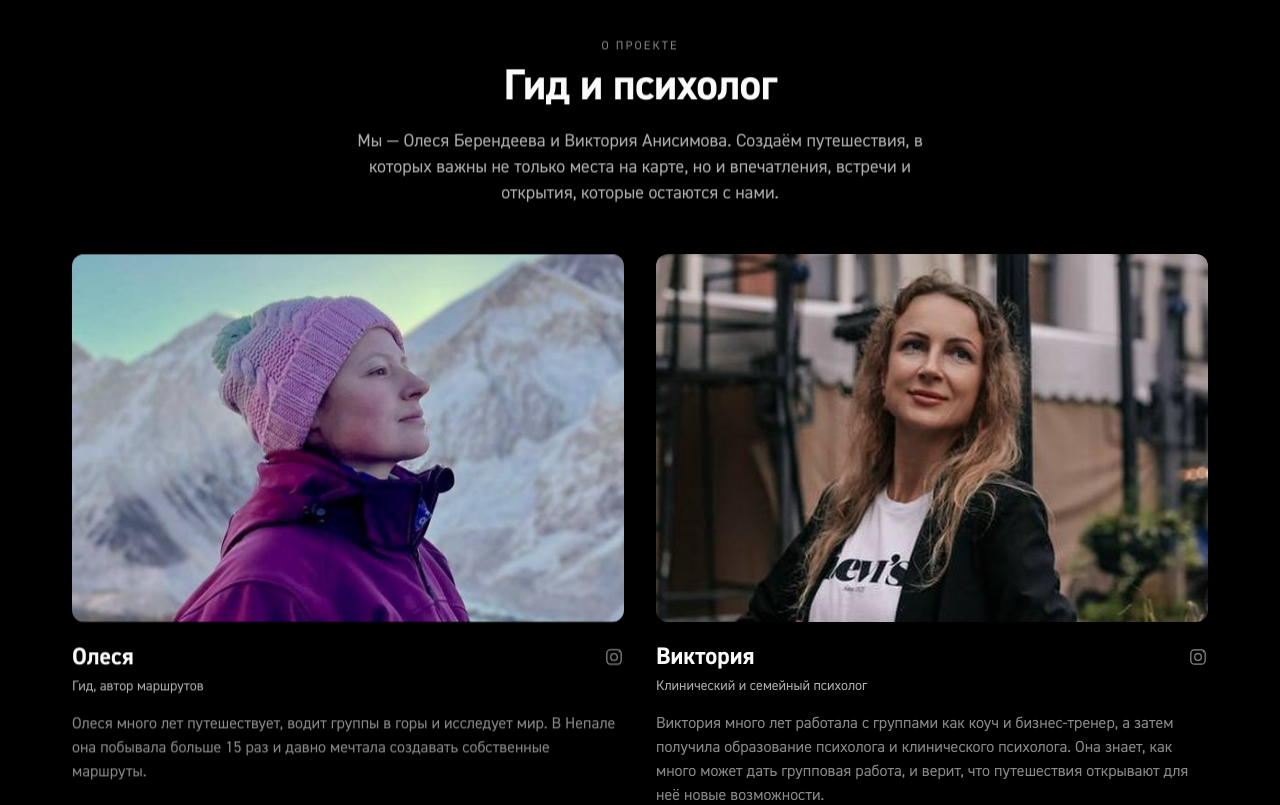
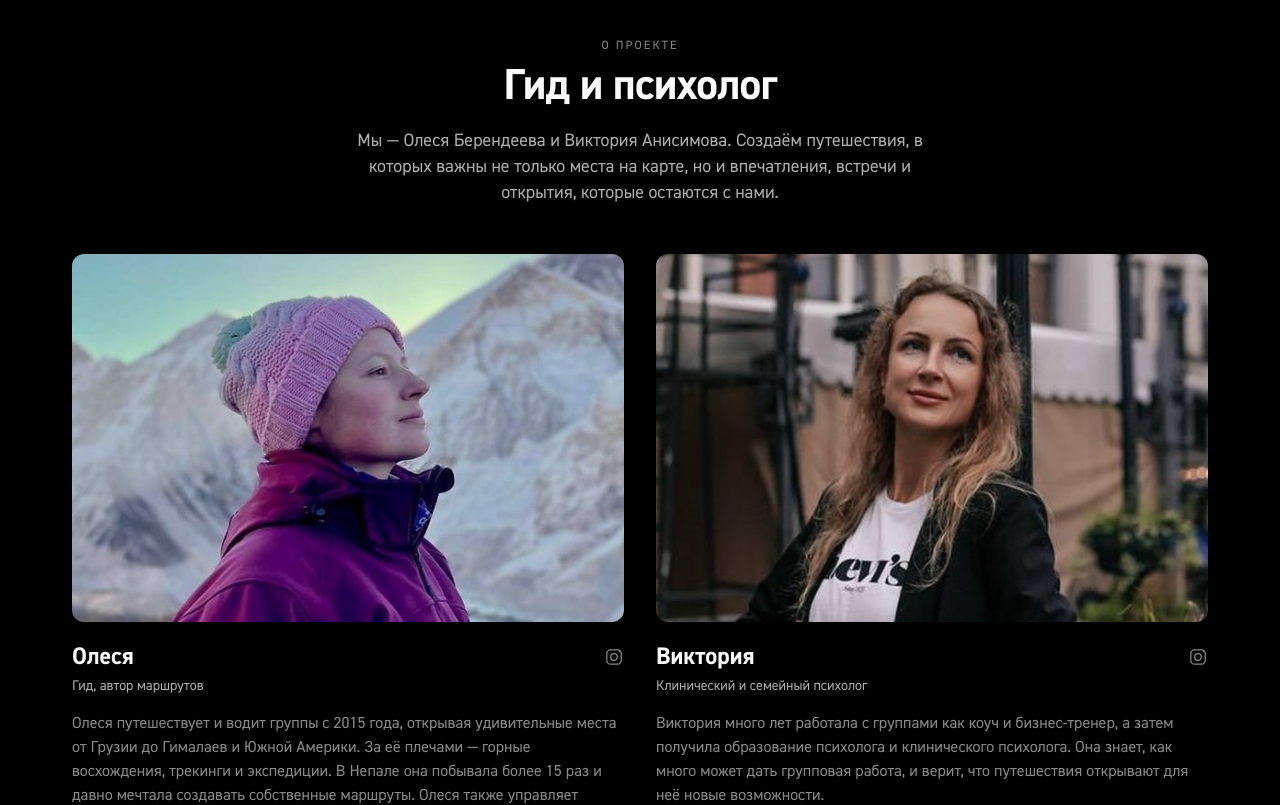
Before and after one commit to fifulina-uxui/wild-soul-routes, a React (Vite) app: page / in a window 1280 px wide. Shown: the part 860-1665 px from the top of the page. Built offline with nearby package versions, Linux system fonts and the light colour scheme.

Commit message:
About: inner text cascade + new Olesya bio (RU/EN)

```diff
--- a/src/data/content.ts
+++ b/src/data/content.ts
@@ -1113,7 +1113,7 @@ export const content: Record<'ru' | 'en', PageContent> = {
           role: 'Гид, автор маршрутов',
           photo: 'images/about-olesya.jpg',
           instagram: 'https://www.instagram.com/oberendeeva',
-          text: 'Олеся много лет путешествует, водит группы в горы и исследует мир. В Непале она побывала больше 15 раз и давно мечтала создавать собственные маршруты.',
+          text: 'Олеся путешествует и водит группы с 2015 года, открывая удивительные места от Грузии до Гималаев и Южной Америки. За её плечами — горные восхождения, трекинги и экспедиции. В Непале она побывала более 15 раз и давно мечтала создавать собственные маршруты. Олеся также управляет парусной яхтой и делится с путешественниками своей любовью к горам, природе и открытиям.',
         },
         {
           name: 'Виктория',
@@ -2251,7 +2251,7 @@ export const content: Record<'ru' | 'en', PageContent> = {
           role: 'Guide, route designer',
           photo: 'images/about-olesya.jpg',
           instagram: 'https://www.instagram.com/oberendeeva',
-          text: 'Olesya has been travelling for many years, leading groups in the mountains and exploring the world. She has been to Nepal more than 15 times and has long dreamed of designing her own routes.',
+          text: 'Olesya has been travelling and leading groups since 2015, discovering amazing places from Georgia to the Himalayas and South America. Her track record includes mountain ascents, treks and expeditions. She has been to Nepal more than 15 times and has long dreamed of designing her own routes. Olesya also skippers a sailing yacht and shares her love of mountains, nature and discovery with fellow travellers.',
         },
         {
           name: 'Viktoria',
--- a/src/sections/About.tsx
+++ b/src/sections/About.tsx
@@ -10,15 +10,21 @@ export default function About() {
       <div className="mx-auto max-w-[1200px] px-5 py-14 md:px-8 md:py-24">
         <Reveal>
           <div className="text-center">
+            <Reveal delay={120}>
               <p className="text-[12px] uppercase leading-5 tracking-[0.17em] text-[rgb(250_250_250/55%)]">
                 {t.about.label}
               </p>
+            </Reveal>
+            <Reveal delay={220}>
               <h2 className="mx-auto mt-2 max-w-[720px] text-[clamp(30px,3.4vw,48px)] font-bold leading-[1.1] tracking-[-0.5px] text-[#fafafa]">
                 {t.about.heading}
               </h2>
+            </Reveal>
+            <Reveal delay={320}>
               <p className="mx-auto mt-4 max-w-[600px] text-[18px] leading-[26px] text-[rgb(250_250_250/70%)]">
                 {t.about.intro}
               </p>
+            </Reveal>
           </div>
         </Reveal>
 
@@ -36,6 +42,7 @@ export default function About() {
                   />
                 </div>
                 <div className="pt-5">
+                  <Reveal delay={(i % 2) * 80 + 160}>
                     <div className="flex items-center justify-between gap-3">
                       <h3 className="text-[24px] font-bold leading-[30px] text-[#fafafa]">{p.name}</h3>
                       <a
@@ -52,8 +59,13 @@ export default function About() {
                         </svg>
                       </a>
                     </div>
+                  </Reveal>
+                  <Reveal delay={(i % 2) * 80 + 260}>
                     <p className="mt-1 text-[14px] leading-5 text-[rgb(250_250_250/70%)]">{p.role}</p>
+                  </Reveal>
+                  <Reveal delay={(i % 2) * 80 + 360}>
                     <p className="mt-4 text-[16px] leading-[24px] text-[rgb(250_250_250/55%)]">{p.text}</p>
+                  </Reveal>
                 </div>
               </div>
             </Reveal>
```
Lines whose indentation alone changed are shown as unchanged.
